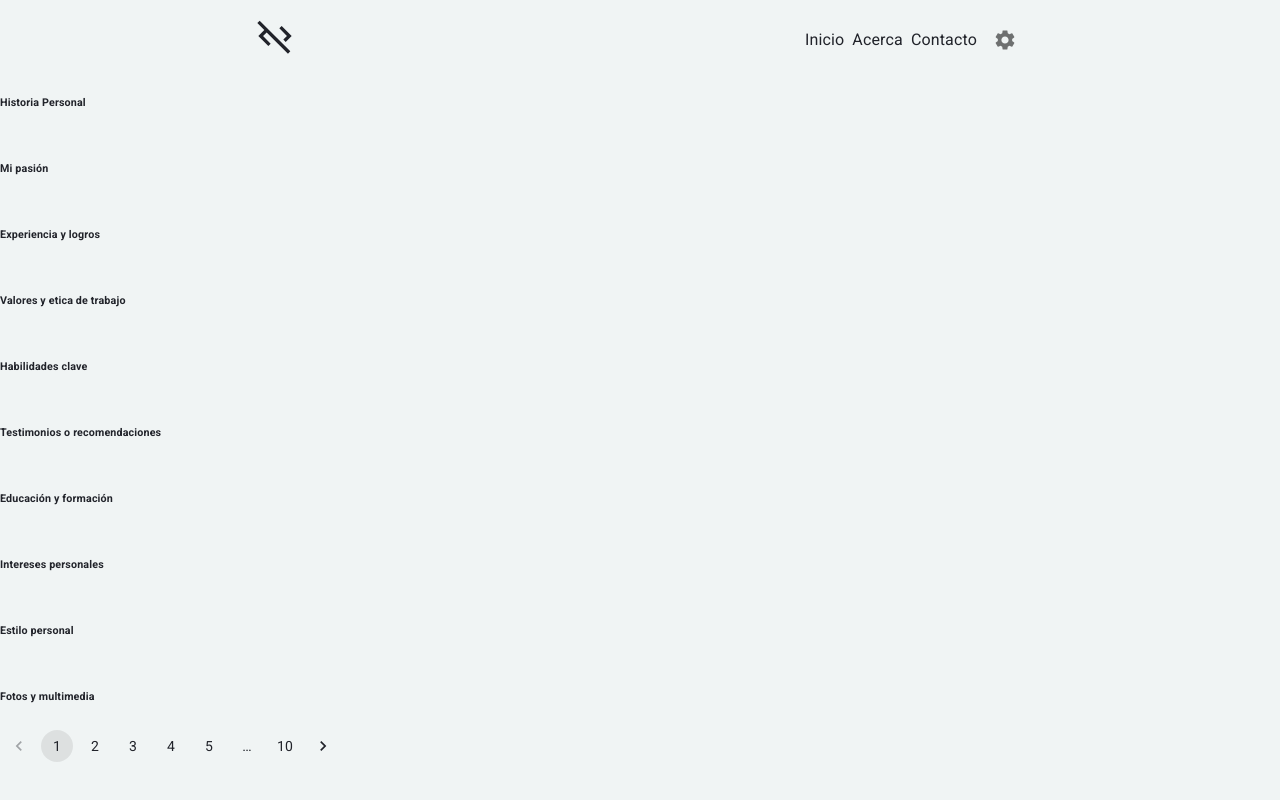
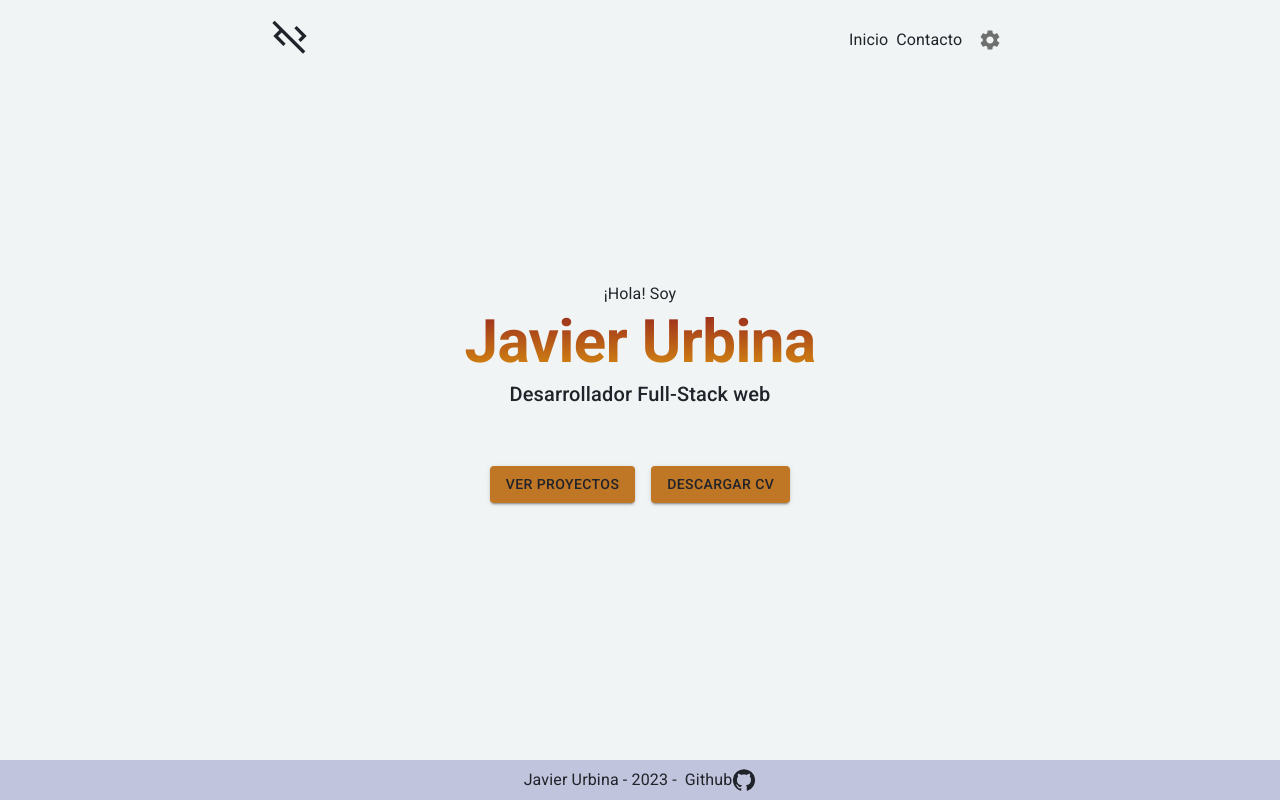
Before and after one commit to JavierUrbina14/personal-blog, a React (Vite) app: page /about in a window 1280 px wide. Built offline with nearby package versions, Linux system fonts and the light colour scheme.

Commit message:
fix about empty

```diff
--- a/src/router/AppRouter.jsx
+++ b/src/router/AppRouter.jsx
@@ -1,6 +1,6 @@
 import { Route, Routes } from "react-router-dom"
 import { Home, Contact, Projects } from "../pages"
-import { About } from "../pages/About"
+// import { About } from "../pages/About"
 
 export const AppRouter = () => {
     return (
@@ -8,7 +8,7 @@ export const AppRouter = () => {
             <Routes>
                 <Route path="/*" element={<Home />} />
                 <Route path="/contact" element={<Contact />} />
-                <Route path="/about" element={<About />} />
+                {/* <Route path="/about" element={<About />} /> */}
                 <Route path="/projects" element={<Projects />} />
             </Routes>
         </>
--- a/src/ui/Navbar.jsx
+++ b/src/ui/Navbar.jsx
@@ -14,7 +14,7 @@ export const Navbar = () => {
             </Grid>
             <Grid display={"flex"} alignItems={"center"} gap={1}>
                 <Link component={RouterLink} color={"inherit"} underline="hover" to="/">{t("navbar.home")}</Link>
-                <Link component={RouterLink} color={"inherit"} underline="hover" to="/about">{t("navbar.about")}</Link>
+                {/* <Link component={RouterLink} color={"inherit"} underline="hover" to="/about">{t("navbar.about")}</Link> */}
                 <Link component={RouterLink} color={"inherit"} underline="hover" to="/contact">{t("navbar.contact")}</Link>
                 <SettingsMenu />
             </Grid>
```
